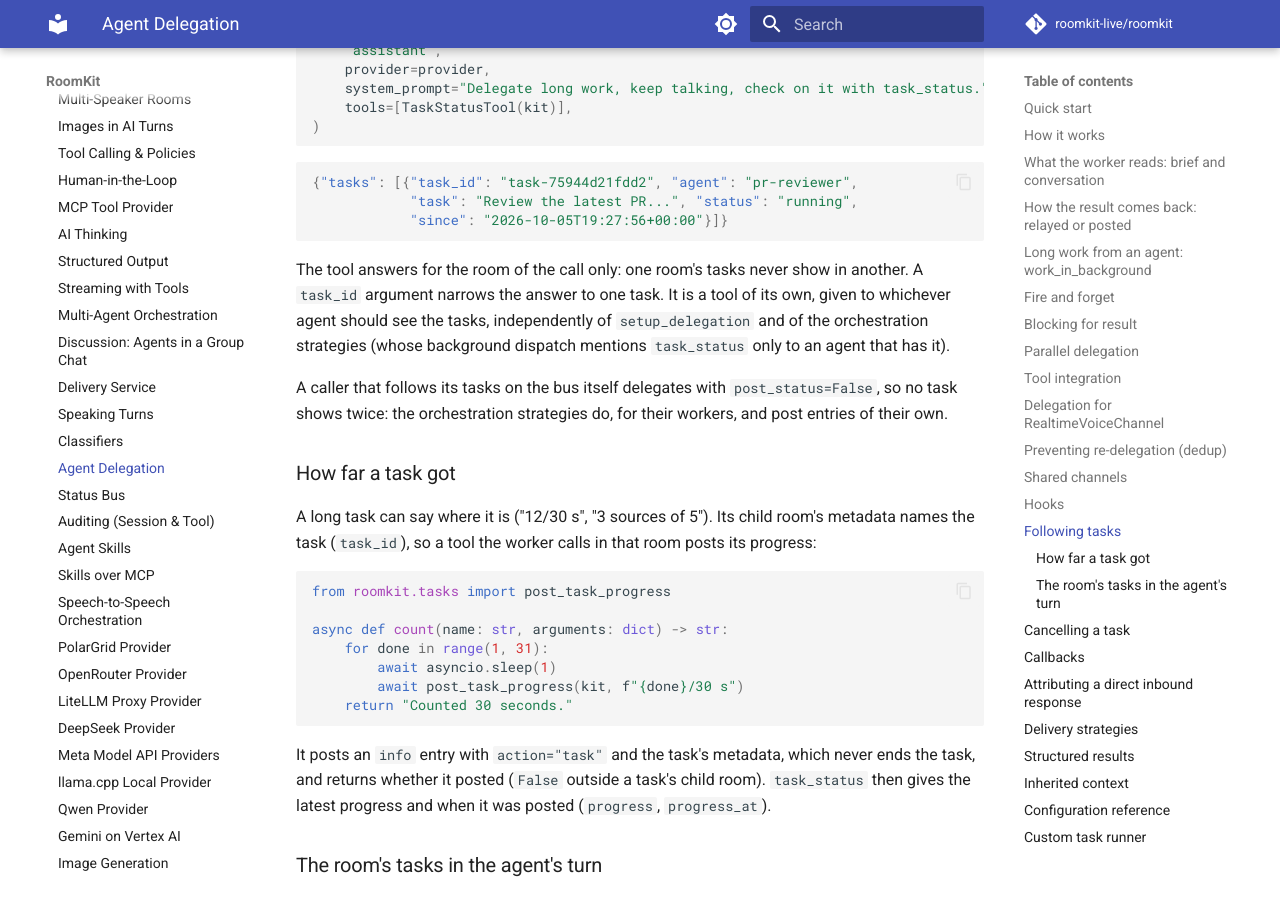
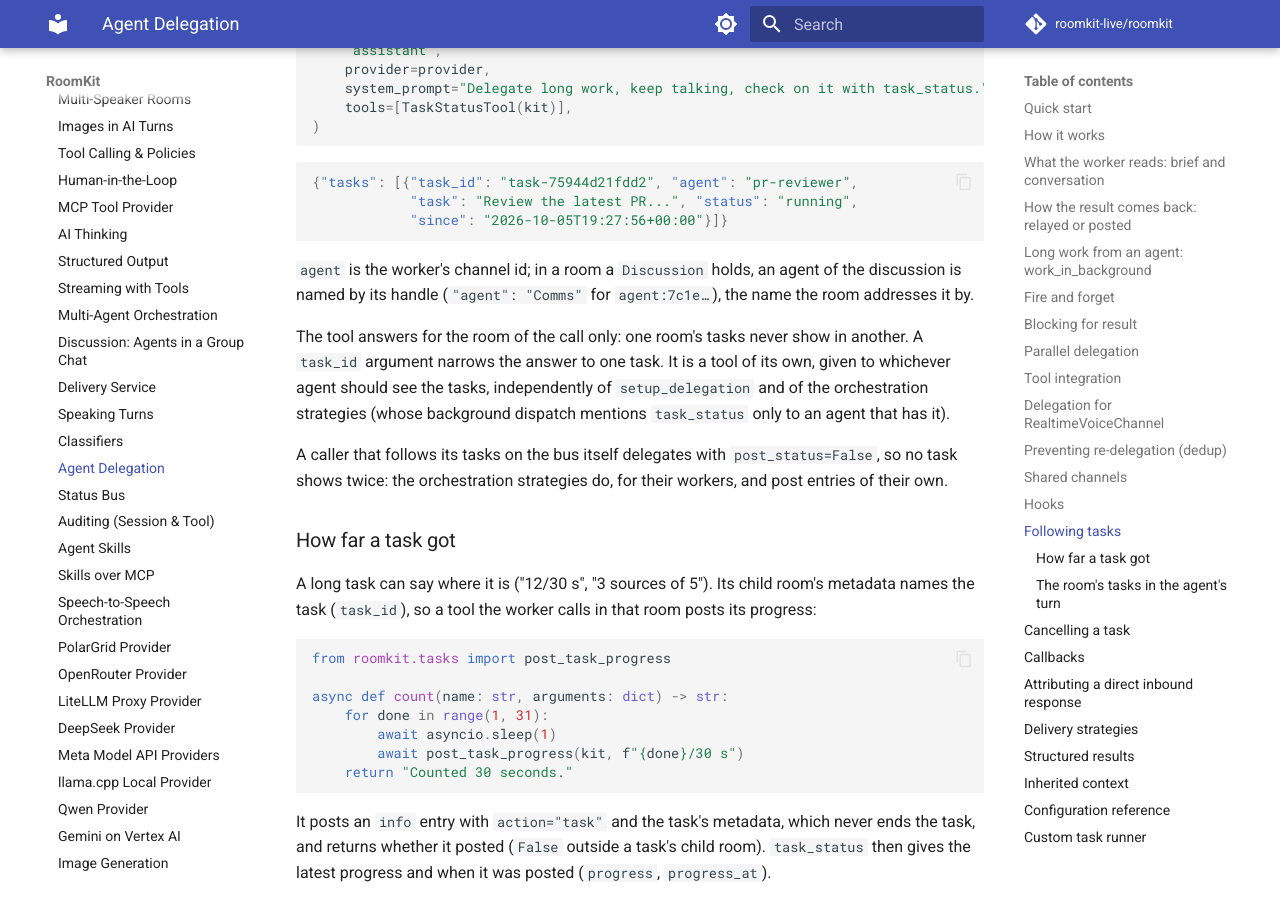
Before and after one commit to roomkit-live/roomkit-docs, an MkDocs documentation site: the page built from docs/guides/agent-delegation.md, in a window 1280 px wide and 900 px high, scrolled down 8190 px. Built offline with MkDocs 1.6.1 and Material for MkDocs 9.7.7, drawn with Linux system fonts in a browser that asks for light colours; comment, search, counter and statistics services are not loaded.

Commit message:
docs(tasks): task_status names a discussion's agent by its handle (RMK-765)

````diff
--- a/docs/guides/agent-delegation.md
+++ b/docs/guides/agent-delegation.md
@@ -378,6 +378,10 @@ assistant = AIChannel(
             "since": "2026-10-05T19:27:56+00:00"}]}
 ```
 
+`agent` is the worker's channel id; in a room a `Discussion` holds, an agent
+of the discussion is named by its handle (`"agent": "Comms"` for
+`agent:7c1e…`), the name the room addresses it by.
+
 The tool answers for the room of the call only: one room's tasks never show in
 another. A `task_id` argument narrows the answer to one task. It is a tool of
 its own, given to whichever agent should see the tasks, independently of
````
